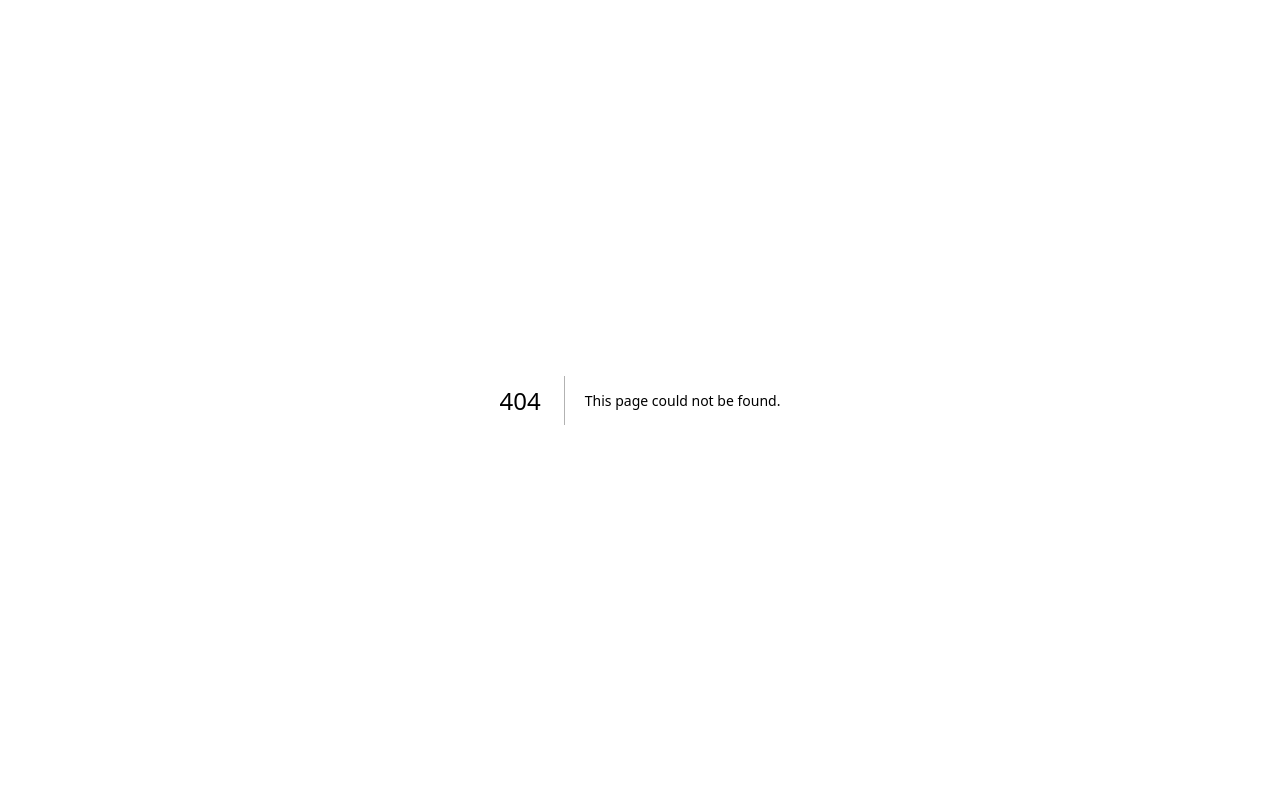
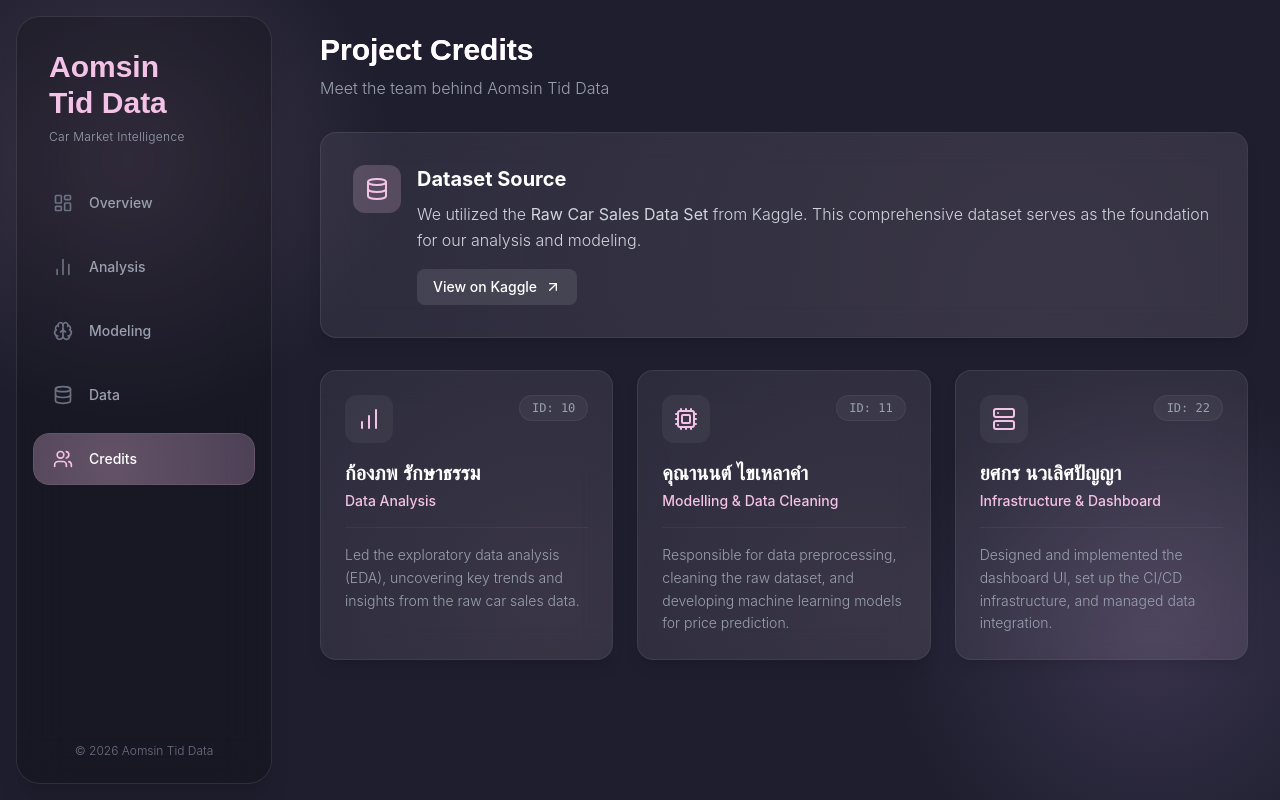
Before and after one commit to champyod/Aomsin-Tid-Data, a Next.js app in the folder dashboard/: page /credits in a window 1280 px wide. Before the commit this address had no page. Built offline with nearby package versions, Linux system fonts and the light colour scheme.

Commit message:
feat(content): add credits page and update dataset source info

```diff
--- /dev/null
+++ b/dashboard/src/app/credits/page.tsx
@@ -0,0 +1,97 @@
+"use client";
+
+import { Layout } from "@/components/Layout";
+import { GlassCard } from "@/components/ui/GlassCard";
+import { Github, Database, User, Server, Cpu, BarChart } from "lucide-react";
+
+export default function CreditsPage() {
+  const contributors = [
+    {
+      name: "ก้องภพ รักษาธรรม",
+      id: "10",
+      role: "Data Analysis",
+      icon: BarChart,
+      description: "Led the exploratory data analysis (EDA), uncovering key trends and insights from the raw car sales data."
+    },
+    {
+      name: "คุณานนต์ ไขเหลาคำ",
+      id: "11",
+      role: "Modelling & Data Cleaning",
+      icon: Cpu,
+      description: "Responsible for data preprocessing, cleaning the raw dataset, and developing machine learning models for price prediction."
+    },
+    {
+      name: "ยศกร นวเลิศปัญญา",
+      id: "22",
+      role: "Infrastructure & Dashboard",
+      icon: Server,
+      description: "Designed and implemented the dashboard UI, set up the CI/CD infrastructure, and managed data integration."
+    }
+  ];
+
+  return (
+    <Layout>
+      <div className="space-y-8 animate-in fade-in duration-700">
+        <div className="flex flex-col md:flex-row justify-between items-start md:items-end gap-4">
+            <div>
+                <h2 className="text-3xl font-bold text-white font-display bg-clip-text text-transparent bg-gradient-to-r from-primary to-accent">
+                    Project Credits
+                </h2>
+                <p className="text-gray-400 mt-2 font-light">Meet the team behind Aomsin Tid Data</p>
+            </div>
+        </div>
+
+        {/* Dataset Source */}
+        <GlassCard className="p-8" variant="hover">
+            <div className="flex items-start gap-4">
+                <div className="p-3 bg-primary/20 rounded-xl text-primary">
+                    <Database className="w-6 h-6" />
+                </div>
+                <div>
+                     <h3 className="text-xl font-bold text-white mb-2">Dataset Source</h3>
+                     <p className="text-gray-300 leading-relaxed font-light mb-4">
+                        We utilized the <strong>Raw Car Sales Data Set</strong> from Kaggle. This comprehensive dataset serves as the foundation for our analysis and modeling.
+                     </p>
+                     <a
+                        href="https://www.kaggle.com/datasets/yukeshgk/raw-car-sales-data-set?select=Sales.csv"
+                        target="_blank"
+                        rel="noopener noreferrer"
+                        className="inline-flex items-center px-4 py-2 bg-white/10 hover:bg-white/20 text-white rounded-lg transition-colors text-sm font-medium"
+                     >
+                        View on Kaggle
+                        <ArrowUpRight className="w-4 h-4 ml-2" />
+                     </a>
+                </div>
+            </div>
+        </GlassCard>
+
+        {/* Contributors Grid */}
+        <div className="grid grid-cols-1 md:grid-cols-2 lg:grid-cols-3 gap-6">
+            {contributors.map((member) => (
+                <GlassCard key={member.id} className="p-6 flex flex-col h-full" variant="hover">
+                    <div className="flex justify-between items-start mb-4">
+                        <div className="p-3 bg-white/5 rounded-xl text-primary">
+                            <member.icon className="w-6 h-6" />
+                        </div>
+                        <span className="px-3 py-1 bg-white/5 rounded-full text-xs font-mono text-gray-400 border border-white/5">
+                            ID: {member.id}
+                        </span>
+                    </div>
+
+                    <h3 className="text-xl font-bold text-white mb-1 font-display">{member.name}</h3>
+                    <p className="text-primary text-sm font-medium mb-4">{member.role}</p>
+
+                    <div className="mt-auto pt-4 border-t border-white/5">
+                        <p className="text-sm text-gray-400 font-light leading-relaxed">
+                            {member.description}
+                        </p>
+                    </div>
+                </GlassCard>
+            ))}
+        </div>
+      </div>
+    </Layout>
+  );
+}
+
+import { ArrowUpRight } from "lucide-react";
--- a/dashboard/src/app/page.tsx
+++ b/dashboard/src/app/page.tsx
@@ -90,7 +90,7 @@ export default function Home() {
             <h2 className="text-2xl font-bold text-white mb-2">Welcome to Aomsin Tid Data Dashboard</h2>
             <p className="text-gray-300 leading-relaxed font-light">
                 This project provides comprehensive intelligence on the automotive market, analyzing trends, pricing models, and inventory distribution.
-                Leveraging the <strong>Cleaned Cars Dateset</strong> (sourced from <code>/data/cleaned/Cars_cleaned.csv</code>), we employ
+                Leveraging the <strong><a href="https://www.kaggle.com/datasets/yukeshgk/raw-car-sales-data-set?select=Sales.csv" target="_blank" className="text-primary hover:underline">Raw Car Sales Data Set</a></strong> (sourced from Kaggle), we employ
                 machine learning models to predict market values and identify key economic indicators.
             </p>
         </GlassCard>
--- a/dashboard/src/components/Sidebar.tsx
+++ b/dashboard/src/components/Sidebar.tsx
@@ -8,7 +8,8 @@ import {
   LayoutDashboard,
   BarChart2,
   Database,
-  Brain
+  Brain,
+  Users
 } from "lucide-react";
 
 const navItems = [
@@ -16,6 +17,7 @@ const navItems = [
   { label: "Analysis", icon: BarChart2, href: "/analysis" },
   { label: "Modeling", icon: Brain, href: "/modeling" },
   { label: "Data", icon: Database, href: "/data" },
+  { label: "Credits", icon: Users, href: "/credits" },
 ];
 
 export function Sidebar() {
@@ -41,20 +43,20 @@ export function Sidebar() {
                 className={cn(
                   "flex items-center w-full px-5 py-4 text-sm font-medium rounded-2xl transition-all duration-300 group relative overflow-hidden",
                   isActive
-                    ? "text-white bg-primary/20 shadow-lg shadow-primary/20 border border-primary/20"
+                    ? "text-white"
                     : "text-gray-400 hover:text-white hover:bg-white/5 hover:translate-x-1"
                 )}
               >
                 {isActive && (
                   <motion.div
                     layoutId="activeTab"
-                    className="absolute inset-0 bg-primary/20 rounded-2xl overflow-hidden"
+                    className="absolute inset-0 bg-primary/20 shadow-lg shadow-primary/20 border border-primary/20 rounded-2xl overflow-hidden"
                     initial={false}
                     transition={{
                       type: "spring",
                       stiffness: 400,
                       damping: 30,
-                      mass: 0.8 // lighter mass for quicker initial movement
+                      mass: 0.8
                     }}
                   >
                     {/* Internal Liquid Flow */}
```
